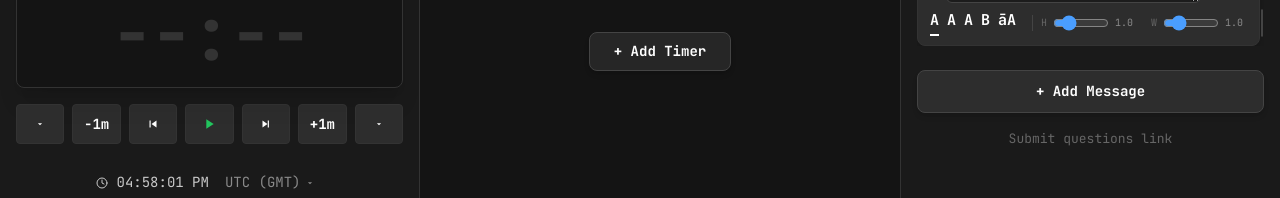
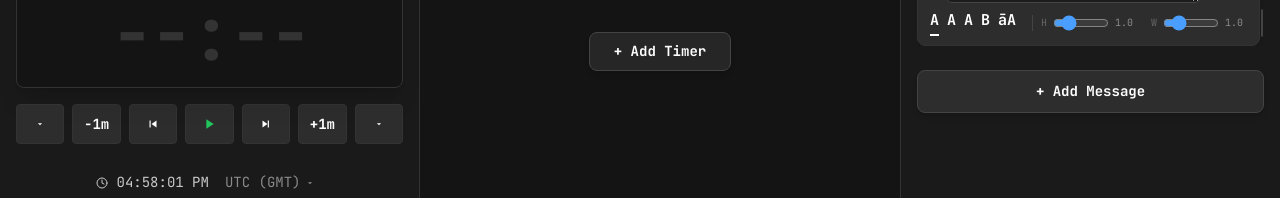
Before and after one commit to e1n7/stage-timer, a React (Vite) app: page / in a window 1280 px wide. Shown: the part 153-351 px from the top of the page. Built offline with nearby package versions, Linux system fonts and the light colour scheme.

Commit message:
Remove Submit questions link text from Messages panel

```diff
--- a/src/App.tsx
+++ b/src/App.tsx
@@ -1710,7 +1710,7 @@ function App() {
               </div>
             </div>
           );})}</div>
-          <div className="mt-6 space-y-4"><button type="button" onClick={addMessage} className="flex w-full items-center justify-center rounded-lg border border-[#444] bg-[#2d2d2d] px-6 py-2.5 text-[14px] font-bold text-white hover:bg-[#383838] shadow-md">+ Add Message</button><div className="text-center text-[13px] text-[#666] cursor-pointer hover:text-[#888]">Submit questions link</div></div>
+          <div className="mt-6 space-y-4"><button type="button" onClick={addMessage} className="flex w-full items-center justify-center rounded-lg border border-[#444] bg-[#2d2d2d] px-6 py-2.5 text-[14px] font-bold text-white hover:bg-[#383838] shadow-md">+ Add Message</button></div>
         </aside>
       </div>
 
```
